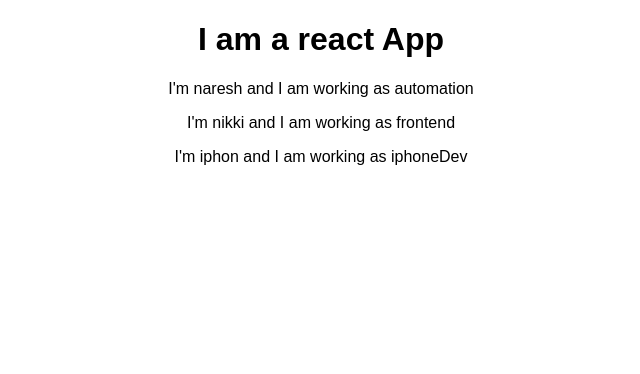
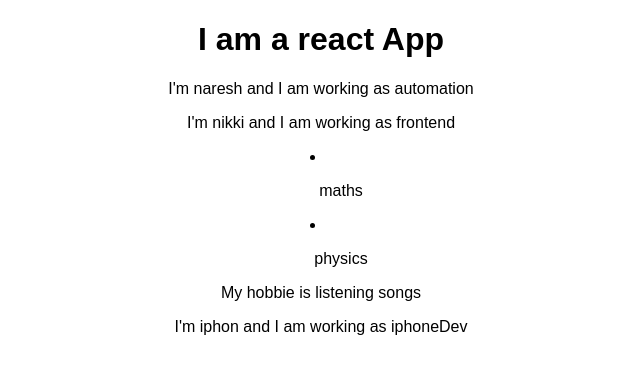
Before and after one commit to GanjikuntaNikhitha/React_course, a React (Create React App) app in the folder my-react-app/: page / in a window 1280 px wide. Shown: the top 374 px of the page, without its empty margins (319-959 px from the left). Built offline with nearby package versions, Linux system fonts and the light colour scheme.

Commit message:
childern props

```diff
--- a/my-react-app/src/App.js
+++ b/my-react-app/src/App.js
@@ -7,7 +7,14 @@ class App extends Component {
       <div className="App">
             <h1>I am a react App</h1>
             <Person name='naresh' role='automation'></Person>
-            <Person name='nikki' role='frontend'></Person>
+            <Person name='nikki' role='frontend'>
+                <li>
+                    <ol>maths</ol>
+                    </li>
+                <li>
+                <ol>physics</ol>
+            </li>
+                My hobbie is listening songs</Person>
             <Person name='iphon' role='iphoneDev'></Person>
 
       </div>
--- a/my-react-app/src/Person/Person.js
+++ b/my-react-app/src/Person/Person.js
@@ -3,7 +3,13 @@ import React from 'react';
 // we used to import for converting jsx
 const person = (props) => {
     //props nothing but communication between two comonents
-    return <p>I'm {props.name} and I am working as {props.role}</p>
-    //Dynamic representation  {Math.floor(Math.random() * 30)}
+    return (
+        <div>
+
+            <p>I'm {props.name} and I am working as {props.role}</p>
+            <p>{props.children}</p>
+        </div>
+        )
+
 }
 export default person;
```
